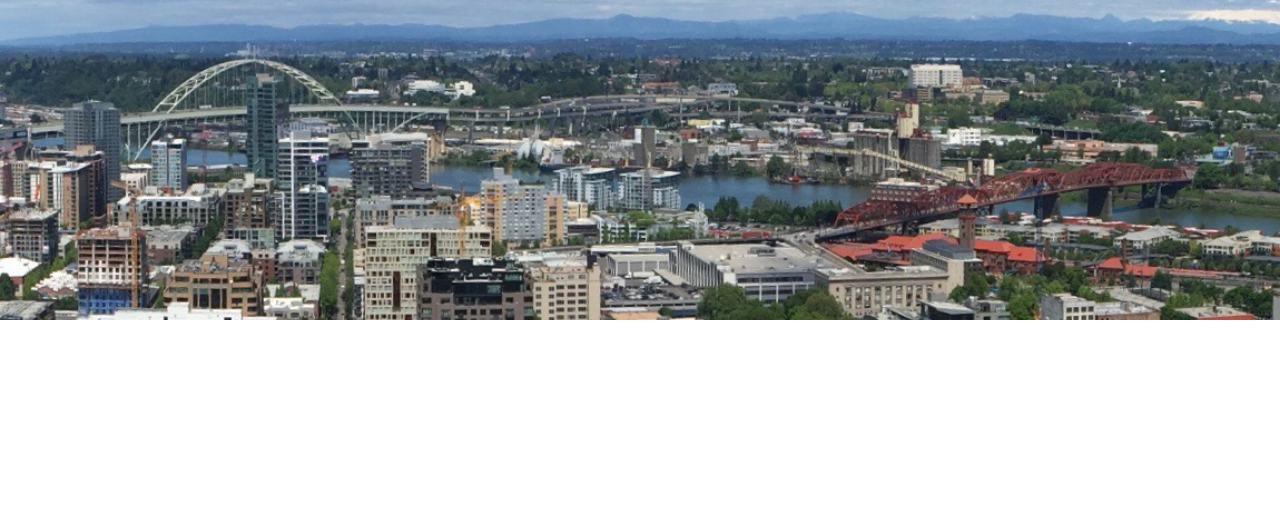
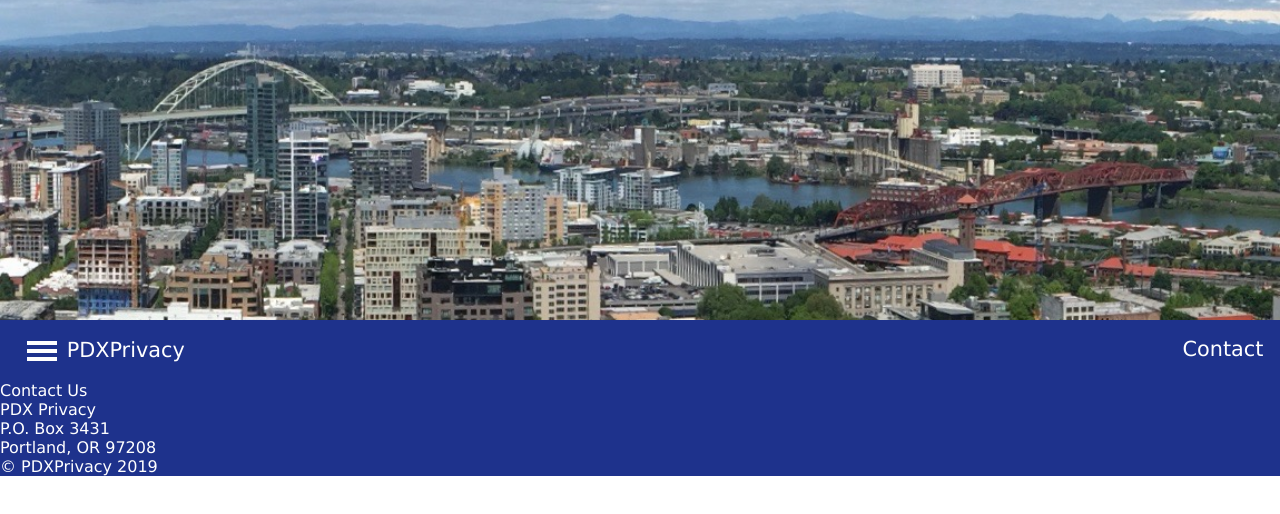
Before and after one commit to MichaelMorehouse/pdxprivacy-vue, a Vue app: page /network in a window 1280 px wide. Shown: the top 514 px of the page. Built offline with nearby package versions, Linux system fonts and the light colour scheme.

Commit message:
add navbar and footer content from static site

```diff
--- a/src/components/ui/Footer.vue
+++ b/src/components/ui/Footer.vue
@@ -1,13 +1,26 @@
 <template>
-
+  <footer class="secondary-color">
+    <div id="contact">
+      <div class="text-centered text-bold">Contact Us</div>
+      <div id="contact-icons">
+        <a href="mailto:info@pdxprivacy.org" target="_blank">
+          <i class="far fa-envelope fa-3x"></i>
+        </a>
+        <a href="https://twitter.com/pdxprivacy" target="_blank">
+          <i class="fab fa-twitter fa-3x"></i>
+        </a>
+      </div>
+      <div>PDX Privacy</div>
+      <div>P.O. Box 3431</div>
+      <div>Portland, OR 97208</div>
+    </div>
+    <div class="copyright">&copy; PDXPrivacy 2019</div>
+  </footer>
 </template>
 
 <script>
-export default {
-
-}
+export default {};
 </script>
 
 <style>
-
 </style>
--- a/src/components/ui/Navbar.vue
+++ b/src/components/ui/Navbar.vue
@@ -1,13 +1,129 @@
 <template>
-
+  <div id="navbar" class="secondary-color">
+    <div class="dropdown">
+      <button class="nav-item">
+        <div class="menu-icon">
+          <div></div>
+          <div></div>
+          <div></div>
+        </div>
+        <div class="dropbtn-text">PDXPrivacy</div>
+      </button>
+      <div class="dropdown-content">
+        <router-link to="/">Home</router-link>
+        <router-link to="/about">About</router-link>
+        <router-link to="/efforts">Efforts</router-link>
+        <router-link to="/network">Network</router-link>
+      </div>
+    </div>
+    <div class="nav-item nav-item-right">
+      <a href="#contact">Contact</a>
+    </div>
+  </div>
 </template>
 
 <script>
-export default {
-
-}
+export default {};
 </script>
 
-<style>
+<style scoped>
+/* Navbar styles */
 
+#navbar {
+  display: flex;
+  position: sticky;
+  top: 0;
+}
+
+.nav-item {
+  display: inline-block;
+  background-color: transparent;
+  color: white;
+  padding: 0.8em;
+  font-size: 1.3em;
+  font-weight: 550;
+  border: none;
+  outline: none;
+  cursor: pointer;
+  font-family: inherit;
+  border-right: 1px solid rgb(255, 255, 255, 0);
+}
+
+.dropdown:hover .nav-item,
+.nav-item:not(.nav-item-right):hover {
+  border-right: 1px solid rgb(255, 255, 255, 0.5);
+}
+
+.nav-item-right {
+  margin-left: auto;
+  border-right: none;
+  border-left: 1px solid rgb(255, 255, 255, 0);
+}
+
+.nav-item-right:hover {
+  border-left: 1px solid rgb(255, 255, 255, 0.5);
+}
+
+.nav-item > a {
+  text-decoration: none;
+  color: white;
+  display: block;
+}
+
+.dropbtn-text {
+  display: inline-block;
+  vertical-align: middle;
+}
+
+.dropdown {
+  position: relative;
+  display: inline-block;
+}
+
+.dropdown-content {
+  display: none;
+  position: absolute;
+  background-color: #f9f9f9;
+  width: 100%;
+  box-shadow: 0px 8px 16px 0px rgba(0, 0, 0, 0.2);
+  z-index: 1;
+}
+
+@media only screen and (max-width: 340px) {
+  .dropbtn-text {
+    display: none;
+  }
+
+  .dropdown-content {
+    width: fit-content;
+  }
+}
+
+.dropdown-content a {
+  color: rgb(20, 30, 123);
+  padding: 0.8em 1em;
+  text-decoration: none;
+  display: block;
+}
+
+.dropdown-content a:hover {
+  background-color: #f1f1f1;
+}
+
+.dropdown:hover .dropdown-content {
+  display: block;
+}
+
+.menu-icon {
+  float: left;
+  margin: 0 10px;
+  height: 100%;
+}
+
+.menu-icon > div {
+  width: 30px;
+  height: 4px;
+  background-color: white;
+  margin: 4px 0;
+}
 </style>
```
